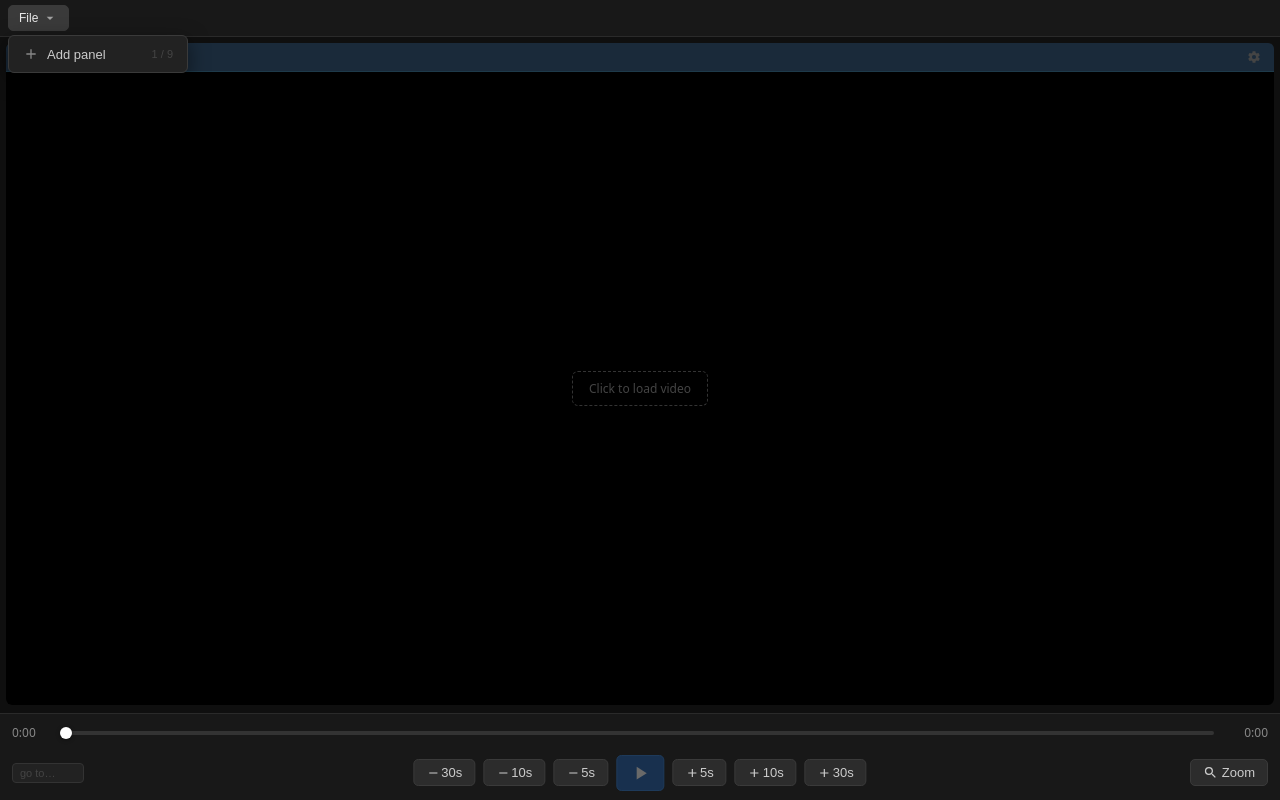
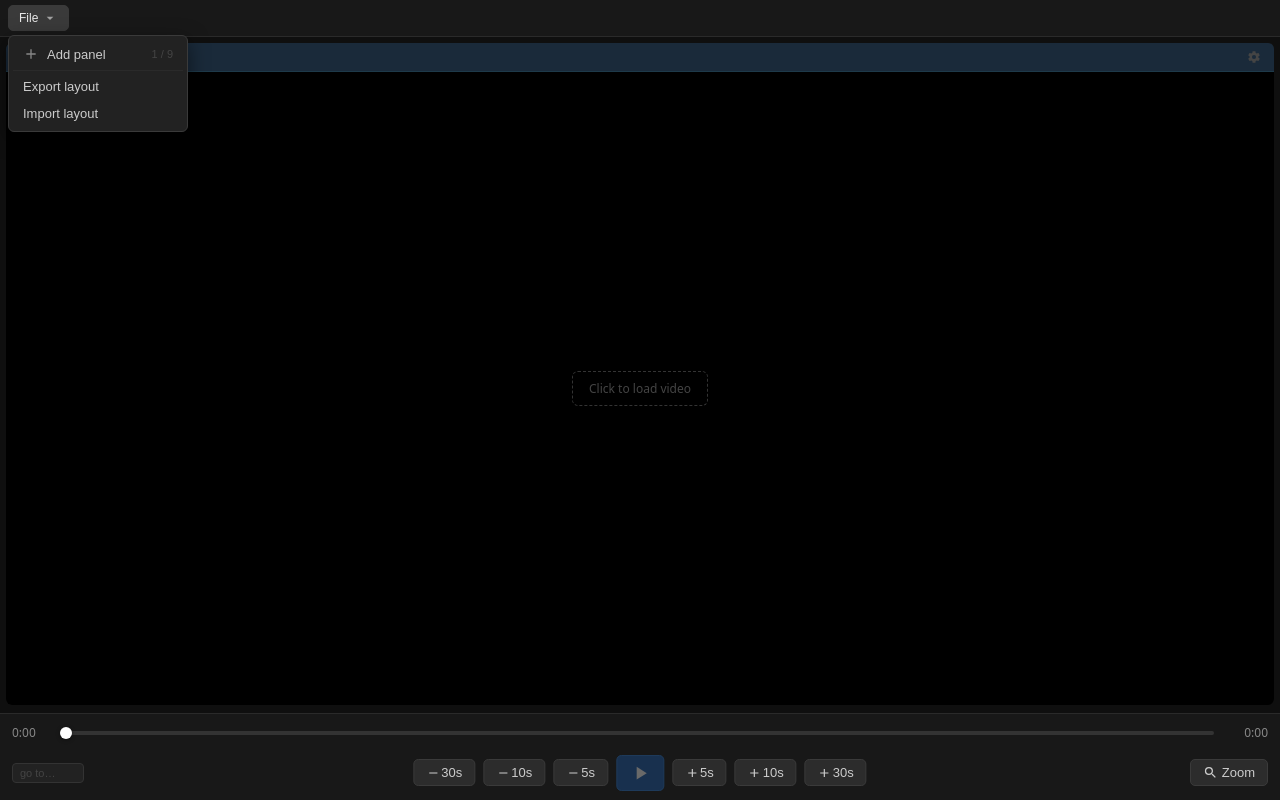
Before and after one commit to TheStaticTurtle/fastview, a Vue app: page / in a window 1280 px wide. Both pictures are taken after a click on the button "File". Built offline with nearby package versions, Linux system fonts and the light colour scheme.

Commit message:
Added layout import/export

```diff
--- a/src/components/FileMenu.vue
+++ b/src/components/FileMenu.vue
@@ -8,12 +8,32 @@ const props = defineProps({
   panelCount: { type: Number, default: 1 },
 })
 
-const emit = defineEmits(['add-panel'])
+const emit = defineEmits(['add-panel', 'export-layout', 'import-layout'])
 
-const menuOpen = ref(false)
-const rootEl   = ref(null)
+const menuOpen  = ref(false)
+const rootEl    = ref(null)
+const importRef = ref(null)
 
 useClickOutside(rootEl, () => { menuOpen.value = false })
+
+function triggerImport() {
+  menuOpen.value = false
+  importRef.value.click()
+}
+
+function onImportFile(e) {
+  const file = e.target.files[0]
+  if (!file) return
+  const reader = new FileReader()
+  reader.onload = ev => {
+    try {
+      const layout = JSON.parse(ev.target.result)
+      emit('import-layout', layout)
+    } catch {}
+  }
+  reader.readAsText(file)
+  e.target.value = ''
+}
 </script>
 
 <template>
@@ -30,7 +50,15 @@ useClickOutside(rootEl, () => { menuOpen.value = false })
         <PlusIcon class="item-icon" /> Add panel
         <span class="item-hint">{{ panelCount }} / 9</span>
       </button>
+      <div class="dropdown-divider" />
+      <button class="dropdown-item" @click="emit('export-layout'); menuOpen = false">
+        Export layout
+      </button>
+      <button class="dropdown-item" @click="triggerImport">
+        Import layout
+      </button>
     </div>
+    <input ref="importRef" type="file" accept=".json" style="display:none" @change="onImportFile" />
   </div>
 </template>
 
@@ -61,4 +89,10 @@ useClickOutside(rootEl, () => { menuOpen.value = false })
   min-width: 180px;
   z-index: $z-menu;
 }
+
+.dropdown-divider {
+  height: 1px;
+  background: $border-subtle;
+  margin: $space-1 0;
+}
 </style>
--- a/src/components/PlayerPage.vue
+++ b/src/components/PlayerPage.vue
@@ -202,6 +202,60 @@ function seekTo(t) {
 
 function onSkip(delta) { seekTo(currentTime.value + delta) }
 
+// ── layout export / import ────────────────────────────────────────────────────
+
+function exportLayout() {
+  const layout = {
+    currentTime: currentTime.value,
+    panels: panels.value.map(p => ({
+      name:      p.name,
+      isPrimary: p.isPrimary,
+      hasSound:  p.hasSound,
+      offset:    p.offset,
+    })),
+  }
+  const blob = new Blob([JSON.stringify(layout, null, 2)], { type: 'application/json' })
+  const url  = URL.createObjectURL(blob)
+  const a    = document.createElement('a')
+  a.href     = url
+  a.download = 'layout.json'
+  a.click()
+  URL.revokeObjectURL(url)
+}
+
+function importLayout(layout) {
+  if (!Array.isArray(layout?.panels) || layout.panels.length === 0) return
+  const count = Math.min(layout.panels.length, 9)
+
+  // Revoke old blob URLs
+  panels.value.forEach(p => { if (p.src) URL.revokeObjectURL(p.src) })
+
+  // Ensure exactly one primary and one sound
+  let primarySet = false
+  let soundSet   = false
+  const newPanels = layout.panels.slice(0, count).map((p, i) => {
+    const isPrimary = p.isPrimary && !primarySet ? (primarySet = true, true) : false
+    const hasSound  = p.hasSound  && !soundSet  ? (soundSet  = true, true) : false
+    return {
+      id:        nextId++,
+      name:      p.name   ?? `Video ${i + 1}`,
+      isPrimary,
+      hasSound,
+      src:       null,
+      offset:    p.offset ?? 0,
+    }
+  })
+  if (!primarySet) newPanels[0].isPrimary = true
+  if (!soundSet)   newPanels[0].hasSound  = true
+
+  panels.value    = newPanels
+  panelRefs.value = []
+  isPlaying.value = false
+  stopSyncLoop()
+  duration.value    = 0
+  currentTime.value = layout.currentTime ?? 0
+}
+
 // ── drag to reorder ───────────────────────────────────────────────────────────
 
 const dragSrcIdx = ref(null)
@@ -241,7 +295,7 @@ const zoomRadius = ref(80)
 <template>
   <div class="player">
     <div class="topbar">
-      <FileMenu :panel-count="panels.length" @add-panel="addPanel" />
+      <FileMenu :panel-count="panels.length" @add-panel="addPanel" @export-layout="exportLayout" @import-layout="importLayout" />
     </div>
 
     <div class="panels" :style="{ '--cols': gridCols }">
```
